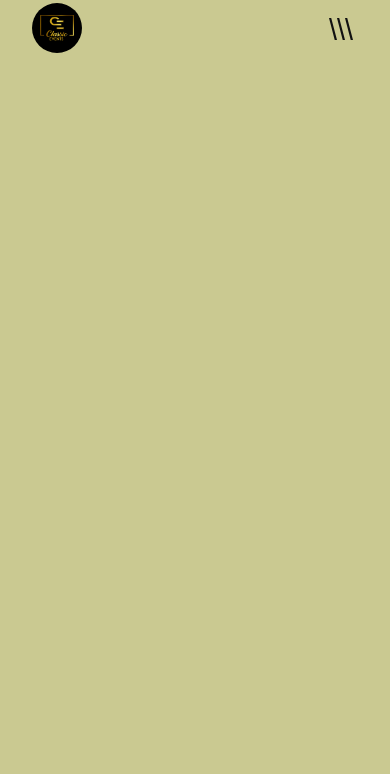
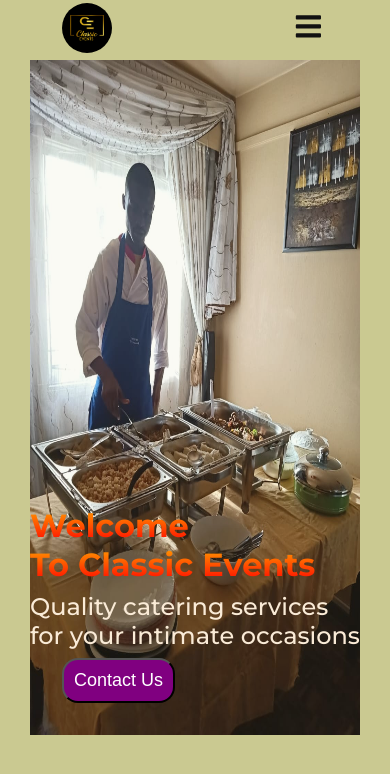
Before and after one commit to vicowiti/classic-website, a Next.js app: page / in a window 390 px wide. Shown: the top 774 px of the page. Built offline with nearby package versions, Linux system fonts and the light colour scheme.

Commit message:
Made hero responsive

```diff
--- a/components/hero.js
+++ b/components/hero.js
@@ -1,20 +1,26 @@
 import Image from "next/image";
 import React from "react";
+import HeroImg from "../public/assets/IMG-20221208-WA0028.jpg";
 
-const hero = () => {
+const Hero = () => {
   return (
     <div>
-      <section>
-        <div>
-          <Image src="" alt="hero image" />
+      <section className="hero-wrapper">
+        <div className="hero-image-wrapper">
+          <Image src={HeroImg} alt="hero image" priority />
         </div>
-        <article>
-          <h2>Welcome to Classic events</h2>
-          <p>Quality catering services for your intimate events!</p>
+        <article className="hero-text-wrapper">
+          <div>
+            <h2 className="grad-text">Welcome</h2>
+            <h2 className="grad-text">To Classic Events</h2>
+            <p>Quality catering services for your intimate occasions</p>
+          </div>
+
+          <button className="call-to-action">Contact Us</button>
         </article>
       </section>
     </div>
   );
 };
 
-export default hero;
+export default Hero;
--- a/components/navbar.js
+++ b/components/navbar.js
@@ -3,6 +3,7 @@
 import Image from "next/image";
 import NavLink from "./NavLink";
 import { useState } from "react";
+import { FaTimes, FaBars } from "react-icons/fa";
 
 const NavBar = () => {
   const [isResponsive, setIsResponsive] = useState(false);
@@ -50,11 +51,11 @@
         />
 
         <button onClick={showNavbar} className="nav-btn nav-close-btn">
-          X
+          <FaTimes />
         </button>
       </nav>
       <button onClick={showNavbar} className="nav-btn">
-        \\\
+        <FaBars />
       </button>
     </header>
   );
--- a/package.json
+++ b/package.json
@@ -14,6 +14,7 @@
     "eslint-config-next": "13.0.7",
     "next": "13.0.7",
     "react": "18.2.0",
-    "react-dom": "18.2.0"
+    "react-dom": "18.2.0",
+    "react-icons": "^4.7.1"
   }
 }
--- a/pages/_app.js
+++ b/pages/_app.js
@@ -1,5 +1,6 @@
 import "../styles/globals.css";
 import "../styles/NavBar.css";
+import "../styles/Hero.css";
 
 export default function App({ Component, pageProps }) {
   return <Component {...pageProps} />;
--- a/pages/_document.js
+++ b/pages/_document.js
@@ -1,13 +1,20 @@
-import { Html, Head, Main, NextScript } from 'next/document'
+import { Html, Head, Main, NextScript } from "next/document";
 
 export default function Document() {
   return (
     <Html lang="en">
-      <Head />
+      <Head>
+        <link rel="preconnect" href="https://fonts.googleapis.com" />
+        <link rel="preconnect" href="https://fonts.gstatic.com" crossOrigin />
+        <link
+          href="https://fonts.googleapis.com/css2?family=Montserrat:wght@100;300;400;500;600;700&family=Roboto:wght@300;400;500;700&display=swap"
+          rel="stylesheet"
+        />
+      </Head>
       <body>
         <Main />
         <NextScript />
       </body>
     </Html>
-  )
+  );
 }
--- a/pages/index.js
+++ b/pages/index.js
@@ -4,7 +4,7 @@
 import styles from "../styles/Home.module.css";
 import Link from "next/link";
 import Navbar from "../components/navbar";
-
+import Hero from "../components/hero";
 const inter = Inter({ subsets: ["latin"] });
 
 export default function Home() {
@@ -18,6 +18,7 @@
       </Head>
 
       <Navbar />
+      <Hero />
 
       <main></main>
     </>
--- /dev/null
+++ b/styles/Hero.css
@@ -0,0 +1,103 @@
+.hero-wrapper {
+  width: 100%;
+  height: 80vh;
+  max-height: 950px;
+  display: flex;
+  gap: 20px;
+  overflow: hidden;
+}
+
+.hero-image-wrapper {
+  flex: 1;
+}
+
+.hero-image-wrapper > img {
+  width: 100%;
+  height: 100%;
+}
+
+.hero-text-wrapper {
+  flex: 1;
+  display: flex;
+  flex-direction: column;
+  justify-content: center;
+  align-items: center;
+}
+
+.hero-text-wrapper div h2 {
+  font-size: 3rem;
+  font-weight: 600;
+}
+
+.hero-text-wrapper div p {
+  font-size: 1.5rem;
+  font-weight: 300;
+  margin-top: 1rem;
+}
+
+.call-to-action {
+  background-color: purple;
+  padding: 10px;
+  color: white;
+  font-size: large;
+  margin: 2rem;
+  border-radius: 1rem;
+  align-self: flex-start;
+}
+
+/* Mobile Styles */
+
+@media only screen and (max-width: 800px) {
+  .hero-wrapper {
+    width: 100%;
+    height: 80vh;
+    max-height: 950px;
+    position: relative;
+  }
+
+  .hero-image-wrapper {
+  }
+
+  .hero-image-wrapper > img {
+    width: 100%;
+    height: 100%;
+    opacity: 0.9;
+  }
+
+  .hero-text-wrapper {
+    position: absolute;
+    display: flex;
+    bottom: 0;
+    flex-direction: column;
+    justify-content: center;
+    align-items: center;
+  }
+  .hero-text-wrapper div h2 {
+    font-size: 2rem;
+    font-weight: 700;
+  }
+
+  .hero-text-wrapper div p {
+    font-size: 1.5rem;
+    font-weight: 500;
+    margin-top: 0.5rem;
+    color: antiquewhite;
+    /* font-family: "Roboto", serif; */
+    /* display: none; */
+  }
+
+  .call-to-action {
+    background-color: purple;
+
+    color: white;
+    font-size: large;
+    margin-top: 0.5rem;
+    border-radius: 1rem;
+  }
+}
+
+.grad-text {
+  background-image: linear-gradient(orange, red);
+  background-clip: text;
+  color: transparent;
+}
--- a/styles/NavBar.css
+++ b/styles/NavBar.css
@@ -10,9 +10,6 @@
   z-index: 99999;
 }
 
-nav,
-.logo-section {
-}
 nav a {
   margin: 0 2rem;
   color: purple;
--- a/styles/globals.css
+++ b/styles/globals.css
@@ -1,3 +1,6 @@
+/* font-family: 'Montserrat', sans-serif;
+font-family: 'Roboto', sans-serif; */
+
 :root {
   --max-width: 1100px;
   --border-radius: 12px;
@@ -89,6 +92,9 @@
 body {
   color: rbg(--foreground-rgb);
   background: rgb(202, 201, 145);
+  margin-left: 30px;
+  margin-right: 30px;
+  font-family: "Montserrat", sans-serif;
 }
 
 a {
```
Also changed, not shown: 1 other file (tests, documents, lock files or other folders).
